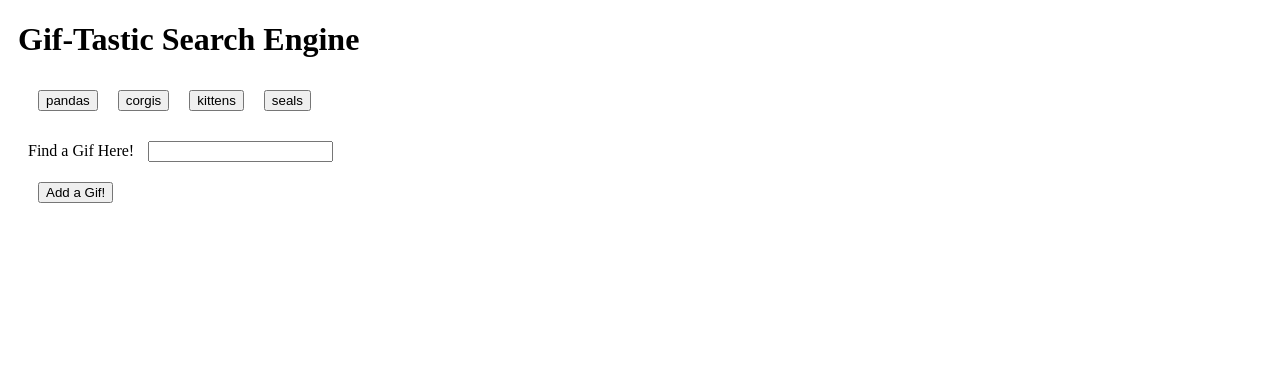
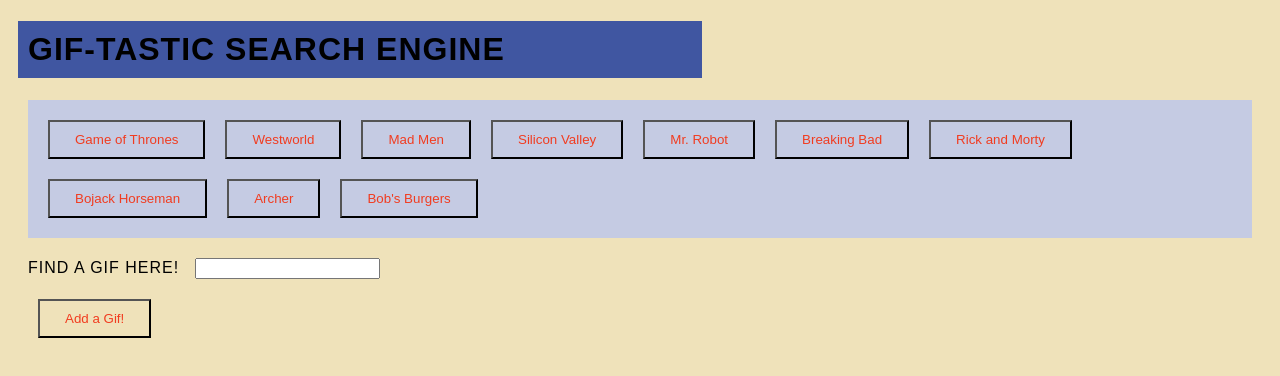
Before and after one commit to mateovargas/giphyapp, a plain HTML site: page index.html in a window 1280 px wide. Drawn offline with nearby package versions, Linux system fonts and the light colour scheme.

Commit message:
added styles

```diff
--- a/assets/css/style.css
+++ b/assets/css/style.css
@@ -6,31 +6,81 @@ form,input {
 
 }
 
-.gif {
+body{
 
-  display: inline-block;
-  margin-bottom: 8px;
-  width: calc(50% - 4px);
-  margin-right: 8px;
+
+	font-family: Arial, Verdana, sans-serif;
+	background-color: #EFE2BA;
+	text-transform: uppercase;
+	letter-spacing: 1px;
 
 }
 
-.gif:nth-of-type(2n) {
+h1{
 
-  margin-right: 0;
+	background-color: #4056A1;
+	padding: 10px;
+	margin-right: 45%;
 
 }
 
-@media screen and (min-width: 50em) {
-  .gif {
-    width: calc(25% - 6px);
-  }
+#buttons-view{
 
-  .gif:nth-of-type(2n) {
-    margin-right: 8px;
-  }
+	background-color: #C5CBE3;
+	padding: 10px;
 
-  .gif:nth-of-type(4n) {
-    margin-right: 0;
-  }
 }
+
+button{
+
+	color: #F13C20;
+	background: none;
+	cursor: pointer;
+	padding: 10px 25px;
+	outline: none;
+	transition-property: all;
+	transition-duration: 0.3s;
+	transition-timing-function: initial;
+	transition-delay: initial;
+
+}
+
+button:hover {
+
+    color: #D79922; /* Green */
+    background-color: #4056A1;
+
+}
+
+#add-gif{
+
+	color: #F13C20;
+	background: none;
+	cursor: pointer;
+	padding: 10px 25px;
+	outline: none;
+	transition-property: all;
+	transition-duration: 0.3s;
+	transition-timing-function: initial;
+	transition-delay: initial;
+}
+
+#add-gif:hover {
+
+    background-color: #4056A1; /* Green */
+    color: #D79922;
+}
+
+
+
+
+.gif{
+
+	float: left;
+	border-style: solid black 5px;
+	margin: 5px;
+	padding: 5px;
+	.clear{
+		clear: left;
+	}
+}
--- a/assets/javascript/app.js
+++ b/assets/javascript/app.js
@@ -1,8 +1,12 @@
-var topics = ["pandas", "corgis", "kittens", "seals"];
+var topics = ["Game of Thrones", "Westworld", "Mad Men", "Silicon Valley",
+              "Mr. Robot", "Breaking Bad", "Rick and Morty", "Bojack Horseman",
+              "Archer", "Bob's Burgers"];
 
 var current_topic = "";
 
 function displayGifInfo() {
+
+  $("#gif-view").empty();
 
   var topic = $(this).attr("data-name");
 
```
Also changed, not shown: index.html (+1 -1 lines).
